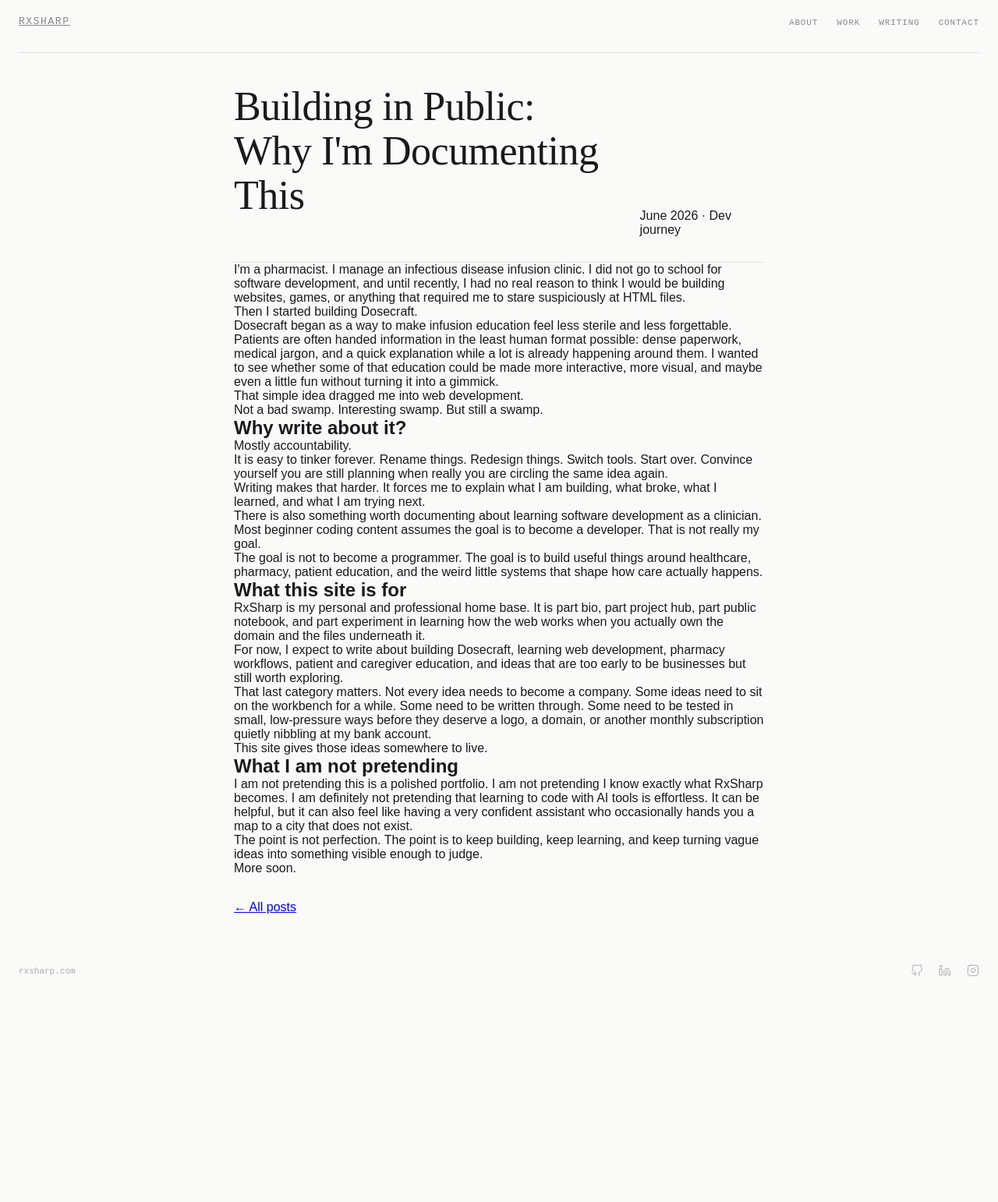
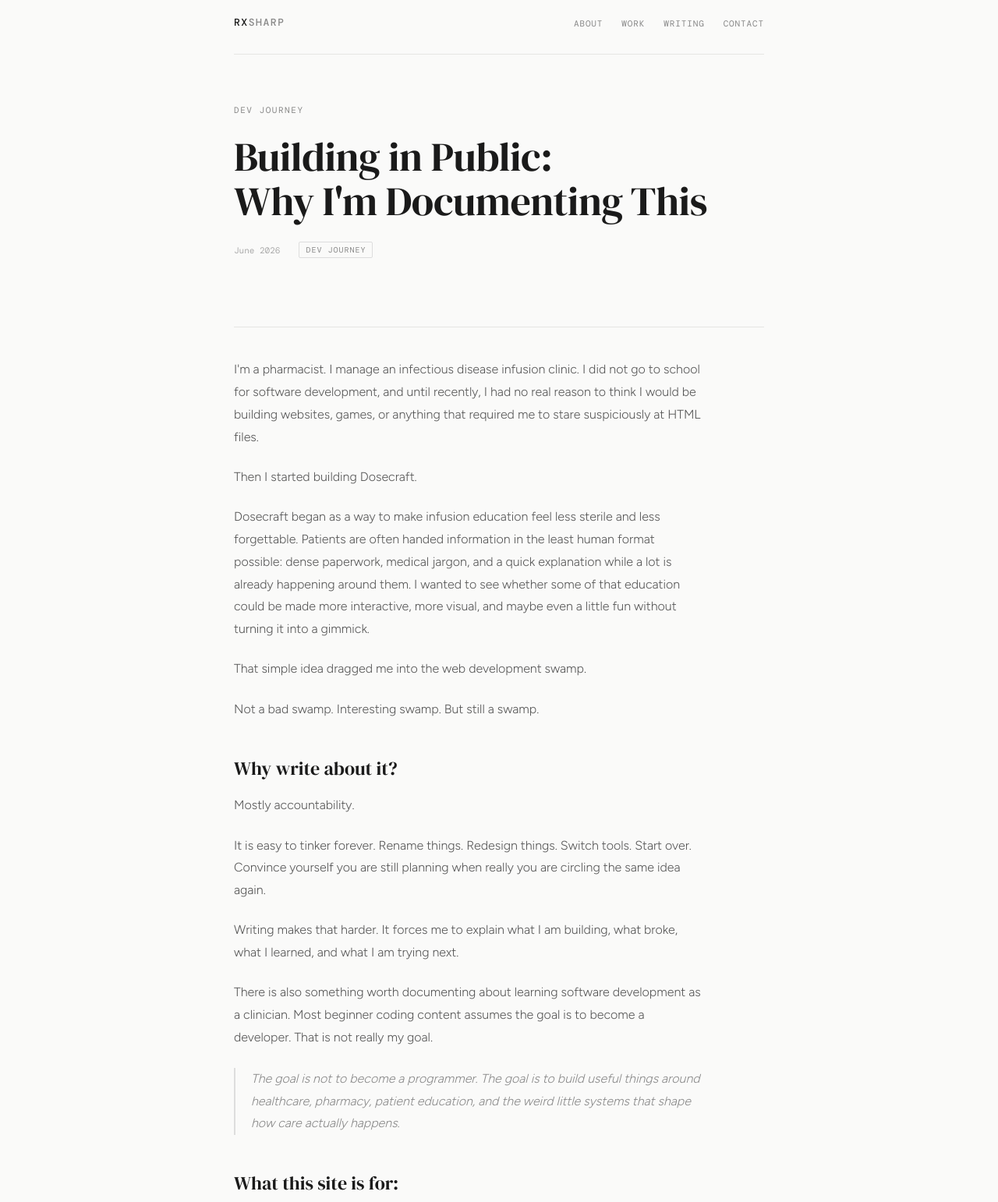
Before and after one commit to RxSharp-com/rxsharp22.github.io, a plain HTML site: page posts/building-in-public.html in a window 1280 px wide. Shown: the part 20-1562 px from the top of the page at 78% size. Before the commit the page ends 1308 px from the top, so only its background shows below. Drawn offline with nearby package versions, Linux system fonts and the light colour scheme.

Commit message:
Update building-in-public.html

```diff
--- a/posts/building-in-public.html
+++ b/posts/building-in-public.html
@@ -1,159 +1,178 @@
-<!DOCTYPE html>
 <html lang="en">
 <head>
-  <meta charset="UTF-8" />
-  <meta name="viewport" content="width=device-width, initial-scale=1.0" />
-  <title>Building in Public: Why I'm Documenting This | RxSharp</title>
-  <meta name="description" content="A short note on why RxSharp exists, what I'm learning by building Dosecraft, and why I'm documenting the process in public." />
+  <meta charset="UTF-8">
+  <meta name="viewport" content="width=device-width, initial-scale=1.0">
+  <title>Building in Public: Why I'm Documenting This — RxSharp</title>
+  <link rel="preconnect" href="https://fonts.googleapis.com">
+  <link rel="preconnect" href="https://fonts.gstatic.com" crossorigin>
+  <link href="https://fonts.googleapis.com/css2?family=DM+Mono:wght@400;500&family=DM+Serif+Display&family=Figtree:wght@300;400;500&display=swap" rel="stylesheet">
   <link rel="stylesheet" href="../styles.css">
+  <style>
+    .post-meta {
+      display: flex;
+      gap: 1.5rem;
+      align-items: center;
+      margin-bottom: 2.5rem;
+    }
+
+    .post-meta-date {
+      font-family: var(--font-mono);
+      font-size: 11px;
+      color: var(--text-faint);
+    }
+
+    .post-meta-tag {
+      font-family: var(--font-mono);
+      font-size: 10px;
+      letter-spacing: 0.1em;
+      text-transform: uppercase;
+      color: var(--text-light);
+      padding: 3px 8px;
+      border: 0.5px solid var(--border-dark);
+      border-radius: 2px;
+    }
+
+    .post-body {
+      font-size: 16px;
+      font-weight: 300;
+      color: var(--text-muted);
+      line-height: 1.8;
+      max-width: 600px;
+    }
+
+    .post-body p + p {
+      margin-top: 1.4rem;
+    }
+
+    .post-body h2 {
+      font-family: var(--font-serif);
+      font-size: 24px;
+      font-weight: 400;
+      color: var(--text);
+      margin-top: 2.5rem;
+      margin-bottom: 0.75rem;
+    }
+
+    .post-body a {
+      color: var(--text);
+      text-decoration: underline;
+      text-underline-offset: 3px;
+    }
+
+    .post-body a:hover {
+      color: var(--text-muted);
+    }
+
+    .post-body blockquote {
+      border-left: 2px solid var(--border-dark);
+      padding-left: 1.25rem;
+      margin: 1.5rem 0;
+      color: var(--text-light);
+      font-style: italic;
+    }
+
+    .back-link {
+      font-family: var(--font-mono);
+      font-size: 11px;
+      letter-spacing: 0.08em;
+      text-transform: uppercase;
+      color: var(--text-light);
+      text-decoration: none;
+    }
+
+    .back-link:hover {
+      color: var(--text);
+    }
+
+    .post-nav {
+      display: flex;
+      justify-content: space-between;
+      align-items: center;
+      padding: 2rem 0;
+    }
+  </style>
 </head>
 
 <body>
+ <div class="container">
   <header>
-  <a class="wordmark" href="../index.html">RxSharp</a>
-  <nav aria-label="Main navigation">
-      <a href="../about.html">About</a>
-      <a href="../work.html">Work</a>
-      <a href="../writing.html">Writing</a>
-      <a href="../contact.html">Contact</a>
-    </nav>
-  </header>
+      <a href="../index.html" style="text-decoration:none;">
+        <div class="wordmark"><span>Rx</span>Sharp</div>
+      </a>
+      <nav>
+        <a href="../index.html#about">About</a>
+        <a href="../index.html#work">Work</a>
+        <a href="../writing.html">Writing</a>
+        <a href="../index.html#contact">Contact</a>
+      </nav>
+    </header>
 
   <main>
-   <div class="container">
-    <article class="post">
-      <header class="post-header">
-        <h1>Building in Public:<br />Why I'm Documenting This</h1>
-        <p class="post-meta">June 2026 · Dev journey</p>
-      </header>
+   <!-- POST -->
+    <section class="hero">
+      <p class="eyebrow">Dev journey</p>
+      <h1>Building in Public:<br>Why I'm Documenting This</h1>
+      <div class="post-meta">
+        <span class="post-meta-date">June 2026</span>
+        <span class="post-meta-tag">Dev journey</span>
+      </div>
+    </section>
 
-      <section class="post-content">
-        <p>
-          I'm a pharmacist. I manage an infectious disease infusion clinic. I did not go to school for software development, and until recently, I had no real reason to think I would be building websites, games, or anything that required me to stare suspiciously at HTML files.
-        </p>
+    <section class="section">
+      <div class="post-body">
+        <p> I'm a pharmacist. I manage an infectious disease infusion clinic. I did not go to school for software development, and until recently, I had no real reason to think I would be building websites, games, or anything that required me to stare suspiciously at HTML files. </p>
 
-        <p>
-          Then I started building Dosecraft.
-        </p>
+        <p> Then I started building Dosecraft. </p>
 
-        <p>
-          Dosecraft began as a way to make infusion education feel less sterile and less forgettable. Patients are often handed information in the least human format possible: dense paperwork, medical jargon, and a quick explanation while a lot is already happening around them. I wanted to see whether some of that education could be made more interactive, more visual, and maybe even a little fun without turning it into a gimmick.
-        </p>
+        <p> Dosecraft began as a way to make infusion education feel less sterile and less forgettable. Patients are often handed information in the least human format possible: dense paperwork, medical jargon, and a quick explanation while a lot is already happening around them. I wanted to see whether some of that education could be made more interactive, more visual, and maybe even a little fun without turning it into a gimmick. </p>
 
-        <p>
-          That simple idea dragged me into web development.
-        </p>
+        <p> That simple idea dragged me into the web development swamp. </p>
 
-        <p>
-          Not a bad swamp. Interesting swamp. But still a swamp.
-        </p>
+        <p> Not a bad swamp. Interesting swamp. But still a swamp. </p>
 
-        <h2>Why write about it?</h2>
+        <h2> Why write about it? </h2>
 
-        <p>
-          Mostly accountability.
-        </p>
+        <p> Mostly accountability. </p>
 
-        <p>
-          It is easy to tinker forever. Rename things. Redesign things. Switch tools. Start over. Convince yourself you are still planning when really you are circling the same idea again.
-        </p>
+        <p> It is easy to tinker forever. Rename things. Redesign things. Switch tools. Start over. Convince yourself you are still planning when really you are circling the same idea again. </p>
 
-        <p>
-          Writing makes that harder. It forces me to explain what I am building, what broke, what I learned, and what I am trying next.
-        </p>
+        <p> Writing makes that harder. It forces me to explain what I am building, what broke, what I learned, and what I am trying next. </p>
 
-        <p>
-          There is also something worth documenting about learning software development as a clinician. Most beginner coding content assumes the goal is to become a developer. That is not really my goal.
-        </p>
+        <p> There is also something worth documenting about learning software development as a clinician. Most beginner coding content assumes the goal is to become a developer. That is not really my goal. </p>
 
-        <blockquote>
-          <p>The goal is not to become a programmer. The goal is to build useful things around healthcare, pharmacy, patient education, and the weird little systems that shape how care actually happens.</p>
-        </blockquote>
+        <blockquote> The goal is not to become a programmer. The goal is to build useful things around healthcare, pharmacy, patient education, and the weird little systems that shape how care actually happens. </blockquote>
 
-        <h2>What this site is for</h2>
+        <h2> What this site is for: </h2>
 
-        <p>
-          RxSharp is my personal and professional home base. It is part bio, part project hub, part public notebook, and part experiment in learning how the web works when you actually own the domain and the files underneath it.
-        </p>
+        <p> RxSharp is my personal and professional home base. It is part bio, part project hub, part public notebook, and part experiment in learning how the web works when you actually own the domain and the files underneath it. </p>
 
-        <p>
-          For now, I expect to write about building Dosecraft, learning web development, pharmacy workflows, patient and caregiver education, and ideas that are too early to be businesses but still worth exploring.
-        </p>
+        <p> For now, I expect to write about building Dosecraft, learning web development, pharmacy workflows, patient and caregiver education, and ideas that are too early to be businesses but still worth exploring. </p>
 
-        <p>
-          That last category matters. Not every idea needs to become a company. Some ideas need to sit on the workbench for a while. Some need to be written through. Some need to be tested in small, low-pressure ways before they deserve a logo, a domain, or another monthly subscription quietly nibbling at my bank account.
-        </p>
+        <p> That last category matters. Not every idea needs to become a company. Some ideas need to sit on the workbench for a while. Some need to be written through. Some need to be tested in small, low-pressure ways before they deserve a logo, a domain, or another monthly subscription quietly nibbling at my bank account. </p>
 
-        <p>
-          This site gives those ideas somewhere to live.
-        </p>
+        <p> This site gives those ideas somewhere to live. </p>
 
-        <h2>What I am not pretending</h2>
+        <h2>What I am not pretending: </h2>
 
-        <p>
-          I am not pretending this is a polished portfolio. I am not pretending I know exactly what RxSharp becomes. I am definitely not pretending that learning to code with AI tools is effortless. It can be helpful, but it can also feel like having a very confident assistant who occasionally hands you a map to a city that does not exist.
-        </p>
+        <p> I am not pretending this is a polished portfolio. I am not pretending I know exactly what RxSharp becomes. I am definitely not pretending that learning to code with AI tools is effortless. It can be helpful, but it can also feel like having a very confident assistant who occasionally hands you a map to a city that does not exist. </p>
 
-        <p>
-          The point is not perfection. The point is to keep building, keep learning, and keep turning vague ideas into something visible enough to judge.
-        </p>
+        <p> The point is not perfection. The point is to keep building, keep learning, and keep turning vague ideas into something visible enough to judge. </p>
 
-        <p>
-          More soon.
-        </p>
+        <p> More soon. </p>
+      </div>
       </section>
 
-      <footer class="post-footer">
-        <a href="../writing.html">← All posts</a>
-      </footer>
-    </article>
-  </main>
+<!-- POST NAVIGATION -->
+    <div class="post-nav">
+      <a class="back-link" href="../writing.html">← All posts</a>
+    </div>
 
-  <footer>
-  <span class="footer-name">rxsharp.com</span>
-
-  <div style="display:flex; align-items:center; gap:1.25rem;">
-
-    <!-- GitHub -->
-    <a href="https://github.com/RxSharp-com" target="_blank" rel="noopener"
-       class="footer-contact" title="GitHub" aria-label="GitHub">
-      <svg width="16" height="16" viewBox="0 0 24 24" fill="none"
-           stroke="currentColor" stroke-width="1.5"
-           stroke-linecap="round" stroke-linejoin="round">
-        <path d="M9 19c-5 1.5-5-2.5-7-3m14 6v-3.87a3.37 3.37 0 0 0-.94-2.61
-                 c3.14-.35 6.44-1.54 6.44-7A5.44 5.44 0 0 0 20 4.77
-                 5.07 5.07 0 0 0 19.91 1S18.73.65 16 2.48a13.38 13.38 0 0
-                 0-7 0C6.27.65 5.09 1 5.09 1A5.07 5.07 0 0 0 5 4.77
-                 a5.44 5.44 0 0 0-1.5 3.78c0 5.42 3.3 6.61 6.44 7
-                 A3.37 3.37 0 0 0 9 18.13V22"/>
-      </svg>
-    </a>
-
-    <!-- LinkedIn -->
-    <a href="https://www.linkedin.com/in/russell-sharp-06863478" target="_blank" rel="noopener"
-       class="footer-contact" title="LinkedIn" aria-label="LinkedIn">
-      <svg width="16" height="16" viewBox="0 0 24 24" fill="none"
-           stroke="currentColor" stroke-width="1.5"
-           stroke-linecap="round" stroke-linejoin="round">
-        <path d="M16 8a6 6 0 0 1 6 6v7h-4v-7a2 2 0 0 0-2-2 2 2 0 0 0-2 2v7h-4v-7a6 6 0 0 1 6-6z"/>
-        <rect x="2" y="9" width="4" height="12"/>
-        <circle cx="4" cy="4" r="2"/>
-      </svg>
-    </a>
-
-    <!-- Instagram -->
-    <a href="https://instagram.com/rxsharp" target="_blank" rel="noopener"
-       class="footer-contact" title="Instagram" aria-label="Instagram">
-      <svg width="16" height="16" viewBox="0 0 24 24" fill="none"
-           stroke="currentColor" stroke-width="1.5"
-           stroke-linecap="round" stroke-linejoin="round">
-        <rect x="2" y="2" width="20" height="20" rx="5" ry="5"/>
-        <path d="M16 11.37A4 4 0 1 1 12.63 8 4 4 0 0 1 16 11.37z"/>
-        <line x1="17.5" y1="6.5" x2="17.51" y2="6.5"/>
-      </svg>
-    </a>
+    <!-- FOOTER -->
+    <footer>
+      <span class="footer-name">rxsharp.com</span>
+      <a class="footer-contact" href="mailto:russellsharp8@gmail.com">russellsharp8@gmail.com</a>
+    </footer>
 
   </div>
-</footer>
 </body>
 </html>
```
